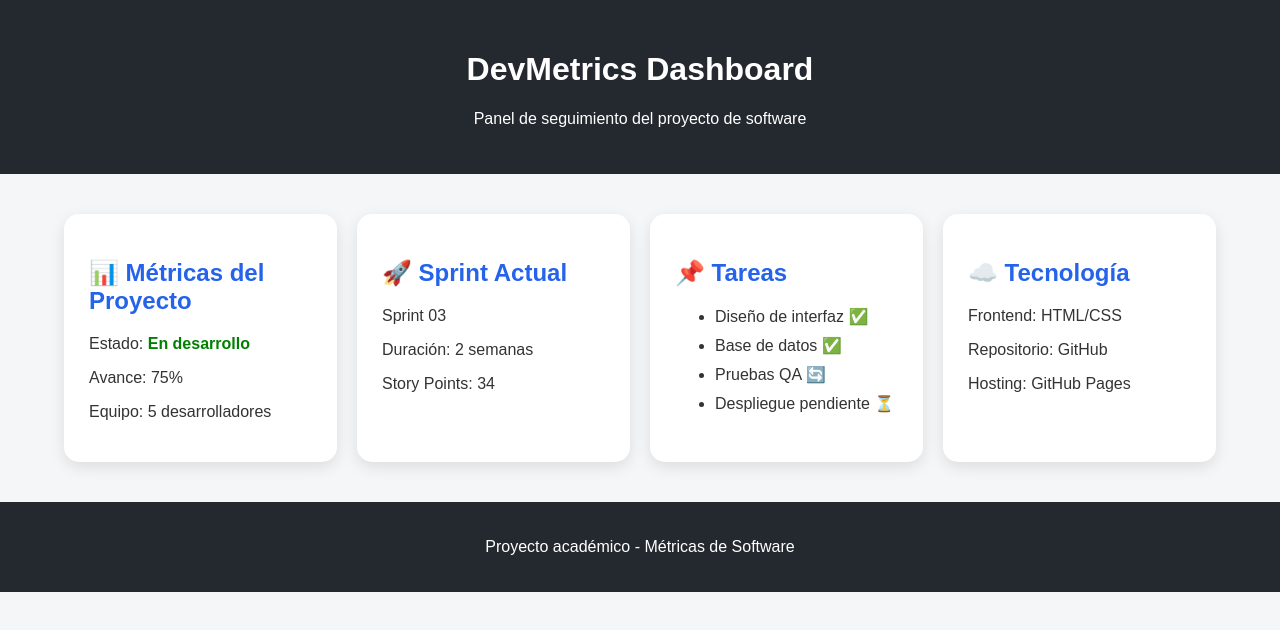
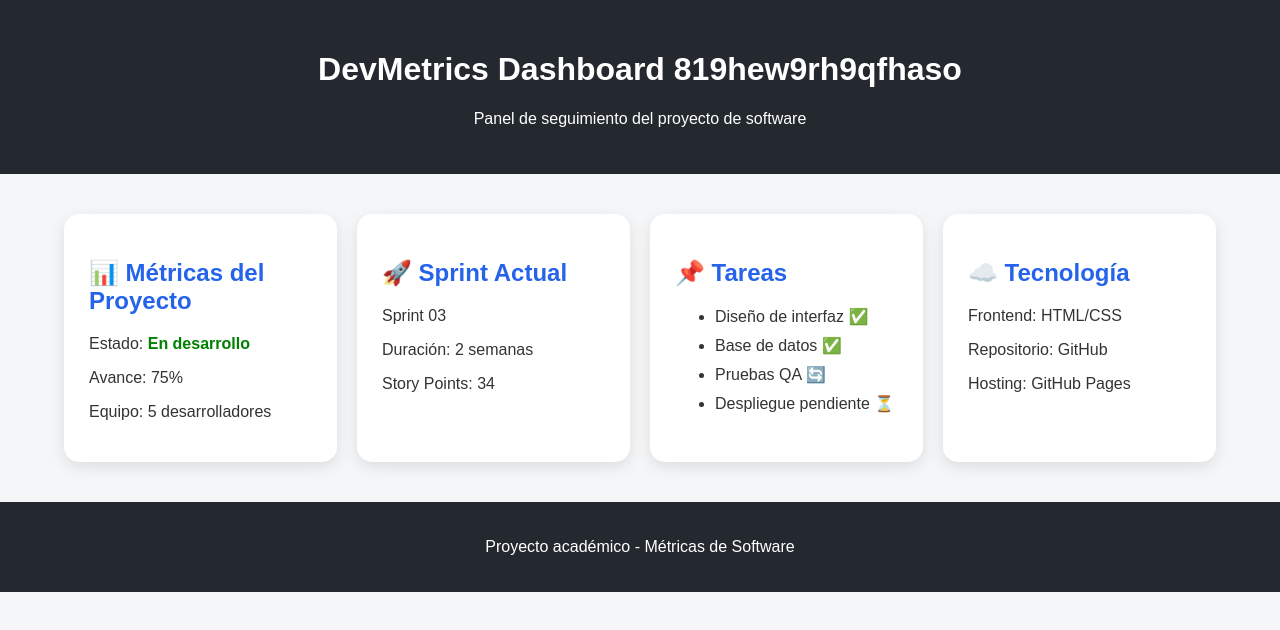
Before and after one commit to MKGDJJA4587/PaginawebCOlb, a plain HTML site: page index.html in a window 1280 px wide. Drawn offline with Linux system fonts and the light colour scheme.

Commit message:
cambios de titulo u h1

```diff
--- a/index.html
+++ b/index.html
@@ -10,7 +10,7 @@
 <body>
 
 <header>
-    <h1>DevMetrics Dashboard</h1>
+    <h1>DevMetrics Dashboard 819hew9rh9qfhaso</h1>
     <p>Panel de seguimiento del proyecto de software</p>
 </header>
 
```
